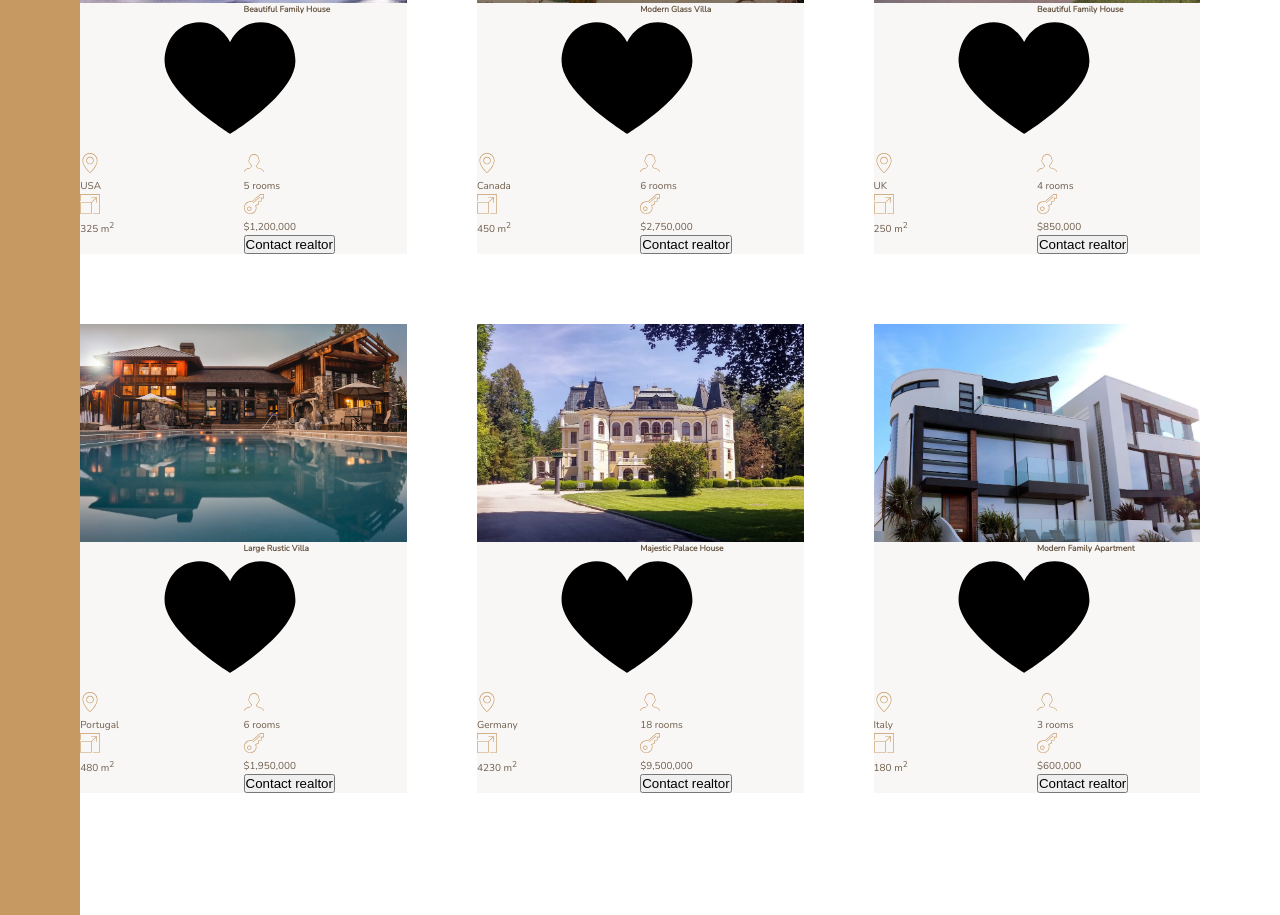
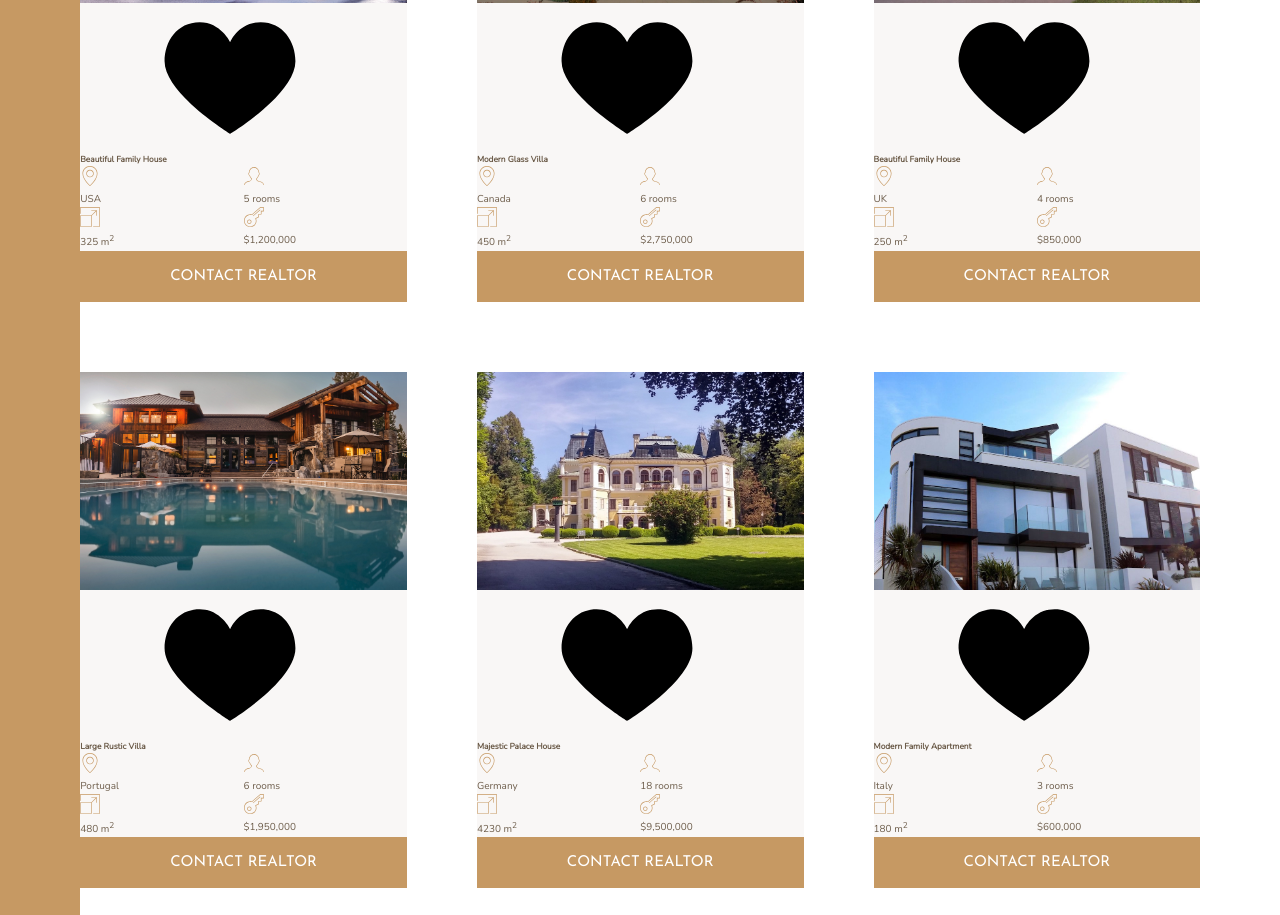
Before and after one commit to CodeByLine/nexter-starter-learn, a website: page index.html in a window 1280 px wide. Shown: the part 2185-3100 px from the top of the page. Drawn offline with nearby package versions, Linux system fonts and the light colour scheme.

Commit message:
formatted btns

```diff
--- a/index.html
+++ b/index.html
@@ -129,9 +129,9 @@
                     <use xlink:href="img/sprite.svg#icon-key"></use>
                 </svg>
                 <p>$1,200,000</p>
+            </div>
+                <button class="btn home__btn">Contact realtor </button>
 
-                <button class="cta">Contact realtor </button>
-            </div>
 
         </div>
 
@@ -170,9 +170,9 @@
                     <use xlink:href="img/sprite.svg#icon-key"></use>
                 </svg>
                 <p>$2,750,000</p>
+            </div>
+                <button class="btn home__btn">Contact realtor </button>
 
-                <button class="cta">Contact realtor </button>
-            </div>
 
         </div>
 
@@ -212,9 +212,9 @@
                     <use xlink:href="img/sprite.svg#icon-key"></use>
                 </svg>
                 <p>$850,000</p>
+            </div>
+                <button class="btn home__btn">Contact realtor </button>
 
-                <button class="cta">Contact realtor </button>
-            </div>
 
         </div>
 
@@ -254,9 +254,9 @@
                     <use xlink:href="img/sprite.svg#icon-key"></use>
                 </svg>
                 <p>$1,950,000</p>
+            </div>
+                <button class="btn home__btn">Contact realtor </button>
 
-                <button class="cta">Contact realtor </button>
-            </div>
 
         </div>
 
@@ -294,9 +294,8 @@
                     <use xlink:href="img/sprite.svg#icon-key"></use>
                 </svg>
                 <p>$9,500,000</p>
-
-                <button class="cta">Contact realtor </button>
             </div>
+                <button class="btn home__btn">Contact realtor </button>
 
         </div>
 
@@ -337,9 +336,9 @@
                     <use xlink:href="img/sprite.svg#icon-key"></use>
                 </svg>
                 <p>$600,000</p>
+            </div>
+                <button class="btn home__btn">Contact realtor </button>
 
-                <button class="cta">Contact realtor </button>
-            </div>
 
         </div>
 
--- a/sass/_homes.scss
+++ b/sass/_homes.scss
@@ -26,7 +26,7 @@
     }
 
     &__name {
-
+        grid-column: 1 / -1;
     }
 
     &__location,
@@ -46,4 +46,11 @@
         }
 
     }
+
+
+    &__btn {
+
+        grid-column: 1 / -1;
+    }
+
 }
```
Also changed, not shown: css/style.css.
